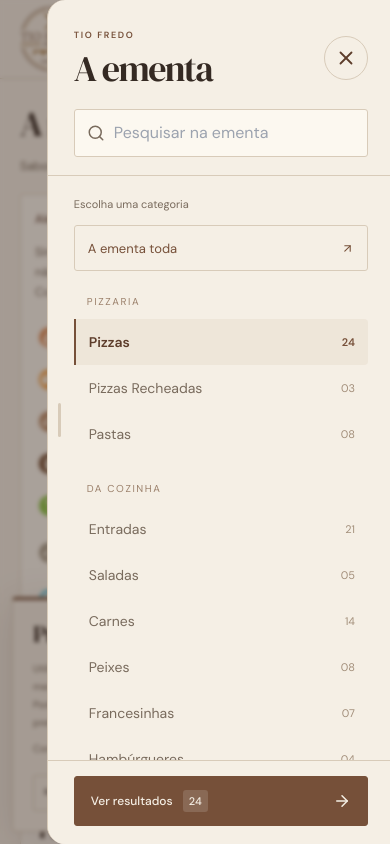
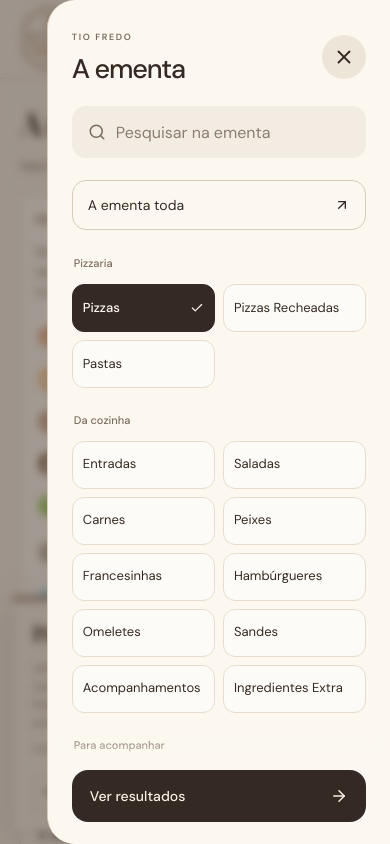
Before and after one commit to frocha1012/tiofredo, a React (Vite) app: page /menu in a window 390 px wide. Both pictures are taken after a click on the button "Filtrar". Shown: the top 844 px of the page. Built offline with nearby package versions, Linux system fonts and the light colour scheme.

Commit message:
Simplify menu filters with modern category buttons and no item counts

```diff
--- a/components/menu/MenuCategoryNav.tsx
+++ b/components/menu/MenuCategoryNav.tsx
@@ -1,4 +1,4 @@
-import { ArrowUpRight } from 'lucide-react'
+import { ArrowUpRight, Check } from 'lucide-react'
 import { useLanguage } from '@/lib/i18n'
 import { menuCategories } from '@/data/menu'
 
@@ -13,7 +13,7 @@ export default function MenuCategoryNav({ selected, searching, onSelect, allFirs
 }) {
   const { t } = useLanguage()
   const all = <button type="button" className="menu-index-all" aria-pressed={!searching && selected === 'all'} onClick={() => onSelect('all')}>
-    <span>{t('A ementa toda')}</span><ArrowUpRight size={13} />
+    <span>{t('A ementa toda')}</span>{!searching && selected === 'all' ? <Check size={16} aria-hidden="true" /> : <ArrowUpRight size={16} aria-hidden="true" />}
   </button>
   return <nav aria-label={t('Categorias da ementa')}>
     {allFirst && all}
@@ -22,7 +22,7 @@ export default function MenuCategoryNav({ selected, searching, onSelect, allFirs
       {section.ids.map(id => {
         const category = menuCategories.find(category => category.id === id)!
         return <button key={id} type="button" aria-pressed={!searching && selected === id} onClick={() => onSelect(id)}>
-          <span>{t(category.title)}</span><span>{String(category.items.length).padStart(2, '0')}</span>
+          <span>{t(category.title)}</span><Check className="menu-category-check" size={14} aria-hidden="true" />
         </button>
       })}
     </div>)}
--- a/components/menu/MenuFilterDrawer.tsx
+++ b/components/menu/MenuFilterDrawer.tsx
@@ -1,12 +1,12 @@
 import { useEffect, useRef, useState, type PointerEvent } from 'react'
 import { createPortal } from 'react-dom'
-import { ArrowRight, ChevronLeft, Search, SlidersHorizontal, X } from 'lucide-react'
+import { ArrowRight, Search, SlidersHorizontal, X } from 'lucide-react'
 import { useLenis } from 'lenis/react'
 import { useLanguage } from '@/lib/i18n'
 import MenuCategoryNav from './MenuCategoryNav'
 
-export default function MenuFilterDrawer({ query, onQueryChange, selected, count, onSelect, onReveal }: {
-  query: string; onQueryChange: (query: string) => void; selected: string; count: number
+export default function MenuFilterDrawer({ query, onQueryChange, selected, onSelect, onReveal }: {
+  query: string; onQueryChange: (query: string) => void; selected: string
   onSelect: (id: string) => void; onReveal: () => void
 }) {
   const { t } = useLanguage()
@@ -60,7 +60,7 @@ export default function MenuFilterDrawer({ query, onQueryChange, selected, count
         }
         gesture.current = null
       }} onPointerCancel={() => { gesture.current = null }}>
-      <SlidersHorizontal size={17} /><span>{t('Filtrar')}</span><ChevronLeft size={14} />
+      <SlidersHorizontal size={17} /><span>{t('Filtrar')}</span>
       {query.trim() && <i className="menu-filter-dot" aria-hidden="true" />}
     </button>
     <dialog ref={dialog} id="menu-filters" className="menu-filter-drawer" aria-labelledby="menu-filters-title" data-lenis-prevent
@@ -94,7 +94,6 @@ export default function MenuFilterDrawer({ query, onQueryChange, selected, count
         setDrag(0); gesture.current = null
       }}
       onPointerCancel={() => { setDrag(0); gesture.current = null }}>
-      <div className="menu-drawer-grip" aria-hidden="true"><span /></div>
       <div className="menu-drawer-header">
         <div><p className="overline">TIO FREDO</p><h2 id="menu-filters-title">{t('A ementa')}</h2></div>
         <button type="button" className="menu-drawer-close" autoFocus aria-label={t('Fechar filtros')} onClick={close}><X size={22} /></button>
@@ -106,11 +105,10 @@ export default function MenuFilterDrawer({ query, onQueryChange, selected, count
         </label>
       </form>
       <div className="menu-drawer-categories">
-        <p className="menu-drawer-instruction">{t('Escolha uma categoria')}</p>
         <MenuCategoryNav allFirst selected={selected} searching={Boolean(query.trim())} onSelect={id => { dirty.current = true; onSelect(id); close() }} />
       </div>
-      <div className="menu-drawer-footer"><button type="button" className="button" aria-label={`${t('Ver resultados')} (${count})`} onClick={close}>
-        <span>{t('Ver resultados')}<small>{count}</small></span><ArrowRight size={18} />
+      <div className="menu-drawer-footer"><button type="button" className="button" onClick={close}>
+        <span>{t('Ver resultados')}</span><ArrowRight size={18} />
       </button></div>
     </dialog>
   </>, document.body)
--- a/src/menu.css
+++ b/src/menu.css
@@ -26,10 +26,10 @@
 .menu-index-group + .menu-index-group { margin-top: 24px; }
 .menu-index-group > p { font-size: 9px; letter-spacing: .16em; color: #9b806b; text-transform: uppercase; margin-bottom: 10px; padding-left: 12px; }
 .menu-index-group button { display: flex; align-items: baseline; justify-content: space-between; gap: 12px; width: 100%; padding: 9px 10px 9px 12px; border: 0; border-left: 2px solid transparent; background: none; text-align: left; color: var(--muted); font-size: 12px; line-height: 1.5; transition: color .2s, background .2s; }
-.menu-index-group button > span:last-child { font-size: 9px; color: #a28e7a; font-variant-numeric: tabular-nums; }
+.menu-category-check { flex-shrink: 0; opacity: 0; }
+.menu-index-group button[aria-pressed=true] .menu-category-check { opacity: 1; }
 .menu-index-group button:hover { color: var(--accent); background: #e9dece66; }
 .menu-index-group button[aria-pressed=true] { border-left-color: var(--accent); color: var(--accent-dark); font-weight: 600; background: #e9dece88; }
-.menu-index-group button[aria-pressed=true] > span:last-child { color: var(--accent); }
 .menu-index-all { display: inline-flex; align-items: center; gap: 15px; margin-top: 25px; margin-left: 14px; padding: 0 0 7px; border: 0; border-bottom: 1px solid var(--line); background: none; font-size: 10px; color: var(--accent); }
 .menu-index-all:hover { border-bottom-color: var(--accent); }
 .menu-book { min-width: 0; }
@@ -188,34 +188,38 @@
 }
 
 /* The mobile filters live in a native modal, outside the page's scroll container. */
-.menu-filter-drawer { --menu-paper: #fcf8f0; position: fixed; inset: 0 0 0 auto; width: min(88vw,360px); max-width: calc(100vw - 28px); height: 100dvh; max-height: none; margin: 0; padding: 0; border: 0; border-left: 1px solid var(--line); border-radius: 18px 0 0 18px; background: var(--cream); color: var(--ink); overflow: hidden; overscroll-behavior: contain; touch-action: pan-y; transition: transform .22s ease; }
+.menu-filter-drawer { --menu-paper: #fcf8f0; position: fixed; inset: 0 0 0 auto; width: min(88vw,360px); max-width: calc(100vw - 28px); height: 100dvh; max-height: none; margin: 0; padding: 0; border: 0; border-left: 1px solid var(--line); border-radius: 28px 0 0 28px; background: var(--menu-paper); color: var(--ink); overflow: hidden; overscroll-behavior: contain; touch-action: pan-y; transition: transform .22s ease; }
 .menu-filter-drawer[open] { display: flex; flex-direction: column; animation: menu-drawer-enter .28s cubic-bezier(.2,.7,.2,1); }
-.menu-filter-drawer::backdrop { background: #2e201a66; backdrop-filter: blur(2px); }
-.menu-drawer-grip { position: absolute; left: 6px; top: 46%; display: grid; place-items: center; width: 12px; height: 64px; }
-.menu-drawer-grip span { width: 3px; height: 34px; border-radius: 4px; background: var(--line); }
-.menu-drawer-header { display: flex; flex-shrink: 0; align-items: center; justify-content: space-between; gap: 15px; padding: max(28px,env(safe-area-inset-top)) 22px 20px 26px; }
-.menu-drawer-header .overline { color: var(--accent); font-size: 9px; letter-spacing: .18em; }
-.menu-drawer-header h2 { margin-top: 6px; font-size: 36px; line-height: 1.1; }
-.menu-drawer-close { display: grid; place-items: center; width: 44px; height: 44px; flex-shrink: 0; padding: 0; border: 1px solid var(--line); border-radius: 50%; color: var(--accent-dark); background: transparent; }
-.menu-drawer-search { flex-shrink: 0; padding: 0 22px 18px 26px; border-bottom: 1px solid var(--line); }
-.menu-drawer-search .menu-find { display: flex; width: 100%; gap: 9px; padding-inline: 12px; background: var(--menu-paper); }
-.menu-drawer-search input { min-height: 46px; font-size: 16px; }
+.menu-filter-drawer::backdrop { background: #2e201a70; backdrop-filter: blur(4px); }
+.menu-drawer-header { display: flex; flex-shrink: 0; align-items: center; justify-content: space-between; gap: 15px; padding: max(30px,env(safe-area-inset-top)) 24px 22px; }
+.menu-drawer-header .overline { color: var(--muted); font-size: 9px; letter-spacing: .18em; }
+.menu-drawer-header h2 { font-family: var(--font-inter); font-weight: 500; margin-top: 8px; font-size: 27px; letter-spacing: -.045em; line-height: 1.15; }
+.menu-drawer-close { display: grid; place-items: center; width: 44px; height: 44px; flex-shrink: 0; padding: 0; border: 0; border-radius: 50%; color: var(--ink); background: #eee5d9; transition: background .2s; }
+.menu-drawer-close:hover { background: var(--paper); }
+.menu-drawer-search { flex-shrink: 0; padding: 0 24px 8px; }
+.menu-drawer-search .menu-find { display: flex; width: 100%; gap: 10px; padding-inline: 15px; border: 1px solid transparent; border-radius: 14px; background: #eee5d999; color: var(--muted); }
+.menu-drawer-search .menu-find:focus-within { border-color: var(--accent); outline: 0; background: var(--menu-paper); }
+.menu-drawer-search input { height: 50px; font-size: 16px; }
+.menu-drawer-search input::placeholder { color: var(--muted); opacity: .85; }
 .menu-drawer-search .menu-find > svg { flex-shrink: 0; }
 .menu-drawer-search button { min-width: 32px; min-height: 44px; }
-.menu-drawer-categories { flex: 1; min-height: 0; overflow-y: auto; overscroll-behavior: contain; padding: 20px 22px 24px 26px; scrollbar-width: thin; scrollbar-color: var(--line) transparent; }
-.menu-drawer-instruction { margin-bottom: 13px; font-size: 11px; color: var(--muted); }
-.menu-drawer-categories .menu-index-all { display: flex; width: 100%; justify-content: space-between; align-items: center; min-height: 46px; margin: 0 0 23px; padding: 10px 13px; border: 1px solid var(--line); border-radius: 3px; font-size: 13px; }
-.menu-drawer-categories .menu-index-all[aria-pressed=true] { background: var(--accent-dark); border-color: var(--accent-dark); color: var(--cream); }
-.menu-drawer-categories .menu-index-group > p { font-size: 10px; padding-left: 13px; }
-.menu-drawer-categories .menu-index-group button { align-items: center; min-height: 46px; padding: 10px 13px; font-size: 14px; border-radius: 0 4px 4px 0; }
-.menu-drawer-categories .menu-index-group button > span:last-child { font-size: 11px; }
-.menu-drawer-footer { flex-shrink: 0; padding: 15px 22px max(18px,env(safe-area-inset-bottom)) 26px; border-top: 1px solid var(--line); background: var(--cream); }
-.menu-drawer-footer .button { width: 100%; min-height: 50px; justify-content: space-between; padding: 12px 16px; }
-.menu-drawer-footer .button > span { display: flex; align-items: center; gap: 10px; }
-.menu-drawer-footer small { display: inline-grid; place-items: center; min-width: 25px; padding: 3px 6px; border-radius: 3px; background: #ffffff24; font-size: 11px; font-variant-numeric: tabular-nums; }
+.menu-drawer-categories { flex: 1; min-height: 0; overflow-y: auto; overscroll-behavior: contain; padding: 14px 24px 24px; scrollbar-width: thin; scrollbar-color: var(--line) transparent; }
+.menu-drawer-categories .menu-index-all { display: flex; width: 100%; justify-content: space-between; align-items: center; min-height: 50px; margin: 0 0 25px; padding: 13px 15px; border: 1px solid var(--line); border-radius: 14px; background: transparent; font-size: 14px; color: var(--ink); }
+.menu-drawer-categories .menu-index-all[aria-pressed=true] { background: var(--ink); border-color: var(--ink); color: var(--menu-paper); }
+.menu-drawer-categories .menu-index-group { display: grid; grid-template-columns: repeat(2,minmax(0,1fr)); gap: 8px; }
+.menu-drawer-categories .menu-index-group + .menu-index-group { margin-top: 24px; }
+.menu-drawer-categories .menu-index-group > p { grid-column: 1 / -1; margin: 0 0 3px; padding: 0 2px; color: var(--muted); font-size: 11px; font-weight: 500; line-height: 1.6; text-transform: none; letter-spacing: 0; }
+.menu-drawer-categories .menu-index-group button { position: relative; display: flex; align-items: center; min-height: 48px; padding: 12px 10px; border: 1px solid #e6dbcc; border-radius: 12px; background: #ffffff70; color: var(--ink); font-size: 13px; line-height: 1.4; transition: color .2s, background .2s, border-color .2s; }
+.menu-drawer-categories .menu-index-group button > span { min-width: 0; hyphens: auto; overflow-wrap: anywhere; }
+.menu-drawer-categories .menu-index-group button:hover { background: #eee5d9; border-color: #d0bba3; }
+.menu-drawer-categories .menu-index-group button[aria-pressed=true] { padding-right: 30px; border-color: var(--ink); background: var(--ink); color: var(--menu-paper); font-weight: 500; }
+.menu-drawer-categories .menu-category-check { position: absolute; right: 10px; top: 50%; transform: translateY(-50%); }
+.menu-drawer-footer { flex-shrink: 0; padding: 14px 24px max(22px,env(safe-area-inset-bottom)); background: var(--menu-paper); box-shadow: 0 -8px 20px #fcf8f0dd; }
+.menu-drawer-footer .button { width: 100%; min-height: 52px; justify-content: space-between; padding: 14px 18px; border: 0; border-radius: 16px; background: var(--ink); font-size: 14px; font-weight: 500; }
+.menu-drawer-footer .button:hover { background: var(--accent-dark); transform: none; }
 @keyframes menu-drawer-enter { from { transform: translateX(100%); } to { transform: translateX(0); } }
 @media (max-width: 639px) {
-  .menu-filter-tab { position: fixed; z-index: 90; right: 0; top: 46%; display: flex; flex-direction: column; align-items: center; justify-content: center; gap: 10px; width: 38px; min-height: 132px; padding: 14px 6px; border: 1px solid #f5efe530; border-right: 0; border-radius: 12px 0 0 12px; background: var(--accent-dark); color: var(--cream); box-shadow: -3px 3px 14px #49342922; touch-action: pan-y; }
+  .menu-filter-tab { position: fixed; z-index: 90; right: 0; top: 46%; display: flex; flex-direction: column; align-items: center; justify-content: center; gap: 12px; width: 38px; min-height: 112px; padding: 16px 6px; border: 1px solid #f5efe530; border-right: 0; border-radius: 16px 0 0 16px; background: var(--ink); color: var(--cream); box-shadow: -3px 3px 14px #49342922; touch-action: pan-y; }
   .menu-filter-tab > span { writing-mode: vertical-rl; transform: rotate(180deg); font-size: 11px; letter-spacing: .07em; }
   .menu-filter-tab:focus-visible { outline-offset: 3px; outline-color: var(--caramel); }
   .menu-filter-dot { position: absolute; left: 5px; top: 5px; width: 6px; height: 6px; background: var(--caramel); border-radius: 50%; }
--- a/src/pages/MenuPage.tsx
+++ b/src/pages/MenuPage.tsx
@@ -28,7 +28,6 @@ export default function MenuPage() {
       ].filter(Boolean).join(' ')).includes(normalize(query.trim()))),
     }))
     .filter(category => category.items.length)
-  const count = categories.reduce((sum, category) => sum + category.items.length, 0)
 
   useEffect(() => { setQuery('') }, [hash])
 
@@ -48,7 +47,7 @@ export default function MenuPage() {
   }
 
   return <main id="conteudo" className="menu-page menu-editorial" tabIndex={-1}>
-    <MenuFilterDrawer query={query} onQueryChange={setQuery} selected={selected} count={count} onSelect={selectCategory} onReveal={revealResults} />
+    <MenuFilterDrawer query={query} onQueryChange={setQuery} selected={selected} onSelect={selectCategory} onReveal={revealResults} />
     <section className="menu-intro page-width">
       <div className="menu-intro-copy">
         <Link to="/" className="menu-return"><ArrowLeft size={14} /> Tio Fredo</Link>
@@ -83,7 +82,7 @@ export default function MenuPage() {
         <div className="menu-book" ref={results}>
           <div className="menu-book-results" aria-live="polite" aria-atomic="true">
             <AllergenLegend />
-            {searching && <div className="menu-search-summary"><p>{count === 1 ? t('1 opção para saborear') : t('{count} opções para saborear', { count })}</p><button type="button" onClick={() => setQuery('')}>{t('Limpar pesquisa')} <X size={14} /></button></div>}
+            {searching && <div className="menu-search-summary"><p>{t('Resultados da pesquisa')}</p><button type="button" onClick={() => setQuery('')}>{t('Limpar pesquisa')} <X size={14} /></button></div>}
             {categories.length ? categories.map(category => <MenuSheet category={category} key={category.id} />) : <div className="menu-search-empty">
               <h2>{t('Ainda não encontrámos esse sabor.')}</h2>
               <p>{t('Experimente outro nome ou explore a ementa completa.')}</p>
```
